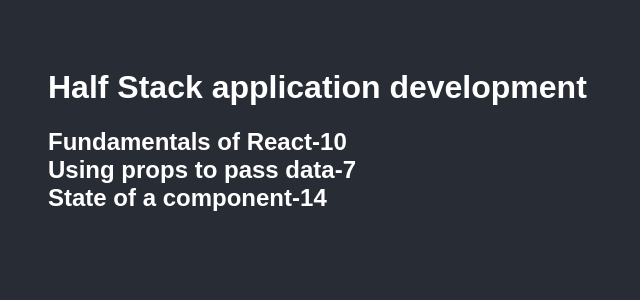
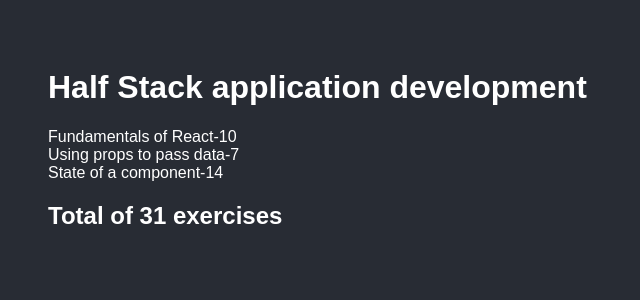
Before and after one commit to onrush1995/Fullstackopen, a React (Create React App) app in the folder part1/course_Information_Step2/: page / in a window 1280 px wide. Shown: the top 300 px of the page, without its empty margins (0-640 px from the left). Built offline with nearby package versions, Linux system fonts and the light colour scheme.

Commit message:
2.2: Course information step7-Completed exercises

```diff
--- a/part1/course_Information_Step2/src/App.js
+++ b/part1/course_Information_Step2/src/App.js
@@ -23,12 +23,14 @@
       ]
     }
 
-   const propsName = course.parts.map(x=><div>{x.name}-{x.exercises}</div>);
-   //const partsName = course.parts.map(x=>x.name)
-   //const total = course.parts.reduce((acc,item)=> acc+item,0)
+  const propsName = course.parts.map(x=><div>{x.name}-{x.exercises}</div>);
+  const exercisesCount=course.parts.map(exr=> exr.exercises)
+  const total = exercisesCount.reduce((acc,item)=> acc+item,0)
+
 return(<div>
     <h1>{course.name}</h1>
-    <h2>{propsName} </h2>
+    <div>{propsName} </div>
+    <h2>Total of {total} exercises</h2>
 </div>)
 }
 
```
